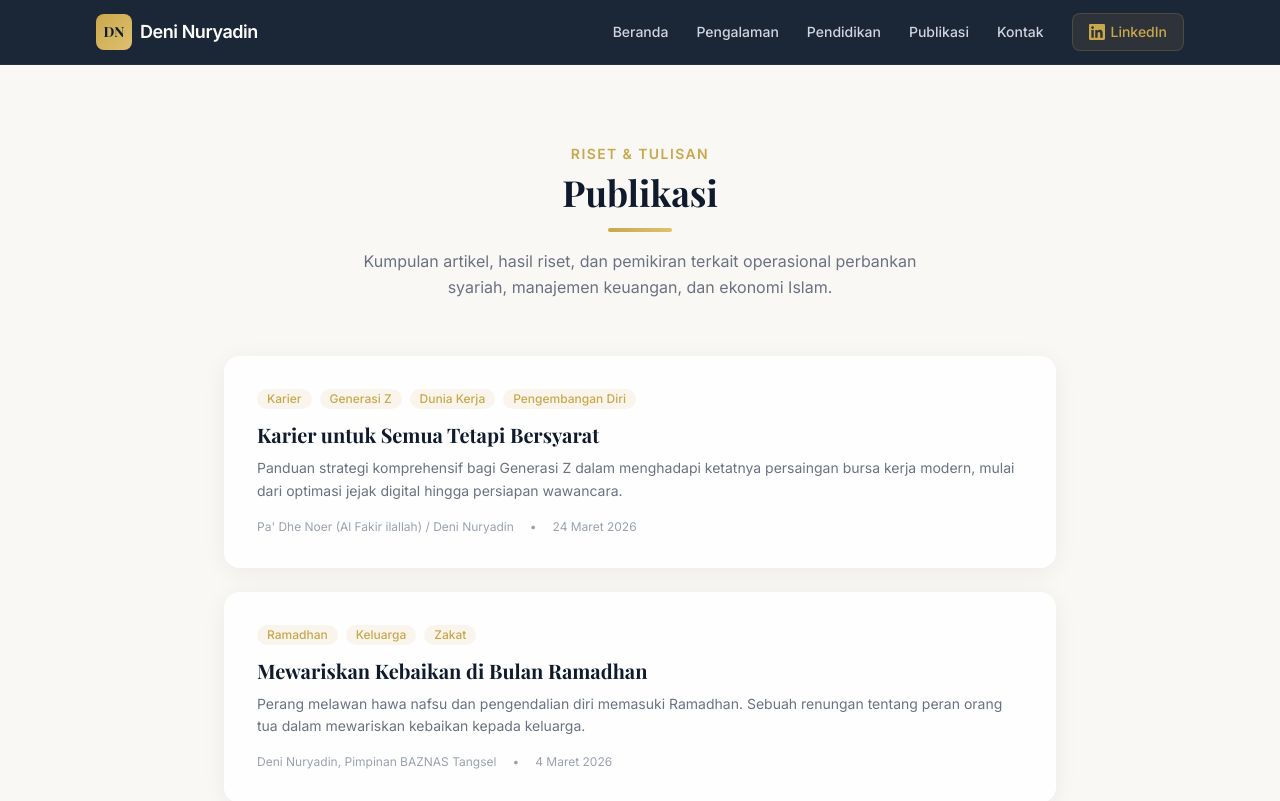
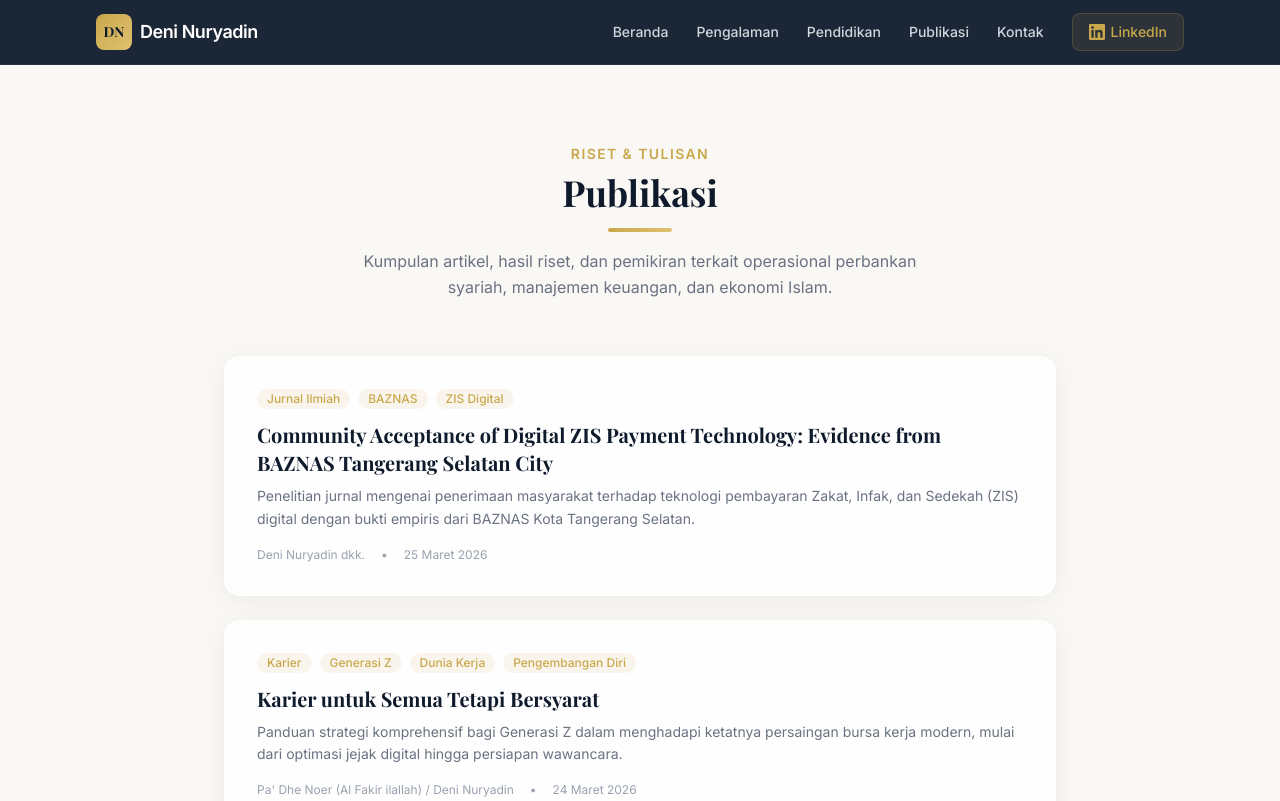
Before and after one commit to adnanaufal/padenur-website, a Next.js app: page /publikasi in a window 1280 px wide. Shown: the top 801 px of the page. Built offline with nearby package versions, Linux system fonts and the light colour scheme; a web font is replaced by a local one.

Commit message:
feat: add support for external links in publications and add digital ZIS journal

```diff
--- a/src/app/publikasi/page.tsx
+++ b/src/app/publikasi/page.tsx
@@ -45,7 +45,9 @@ export default function PublikasiPage() {
             {articles.map((article, index) => (
               <ScrollReveal key={article.slug} direction="up" delay={index * 0.1}>
                 <Link
-                  href={`/publikasi/${article.slug}`}
+                  href={article.externalLink || `/publikasi/${article.slug}`}
+                  target={article.externalLink ? "_blank" : undefined}
+                  rel={article.externalLink ? "noopener noreferrer" : undefined}
                   className="block glass-card rounded-2xl p-6 sm:p-8 hover:shadow-lg hover:shadow-gold/5 transition-all duration-300 group hover:-translate-y-0.5"
                 >
                   {/* Tags */}
--- a/src/components/FeaturedPublications.tsx
+++ b/src/components/FeaturedPublications.tsx
@@ -12,6 +12,7 @@ interface Article {
   date: string;
   author: string;
   tags: string[];
+  externalLink?: string;
 }
 
 export default function FeaturedPublications({ articles }: { articles: Article[] }) {
@@ -74,7 +75,12 @@ export default function FeaturedPublications({ articles }: { articles: Article[]
               )}
 
               <h3 className="text-2xl sm:text-3xl font-bold text-navy font-serif leading-snug mb-4">
-                <Link href={`/publikasi/${articles[currentIndex].slug}`} className="hover:text-gold transition-colors">
+                <Link
+                  href={articles[currentIndex].externalLink || `/publikasi/${articles[currentIndex].slug}`}
+                  target={articles[currentIndex].externalLink ? "_blank" : undefined}
+                  rel={articles[currentIndex].externalLink ? "noopener noreferrer" : undefined}
+                  className="hover:text-gold transition-colors"
+                >
                   {articles[currentIndex].title}
                 </Link>
               </h3>
@@ -96,7 +102,9 @@ export default function FeaturedPublications({ articles }: { articles: Article[]
                 </div>
 
                 <Link
-                  href={`/publikasi/${articles[currentIndex].slug}`}
+                  href={articles[currentIndex].externalLink || `/publikasi/${articles[currentIndex].slug}`}
+                  target={articles[currentIndex].externalLink ? "_blank" : undefined}
+                  rel={articles[currentIndex].externalLink ? "noopener noreferrer" : undefined}
                   className="text-sm font-semibold text-gold hover:text-gold-light transition-colors flex items-center gap-1"
                 >
                   Baca Selengkapnya
--- /dev/null
+++ b/src/content/community-acceptance-of-digital-zis.mdx
@@ -0,0 +1,23 @@
+---
+title: "Community Acceptance of Digital ZIS Payment Technology: Evidence from BAZNAS Tangerang Selatan City"
+date: "2026-03-25"
+excerpt: "Penelitian jurnal mengenai penerimaan masyarakat terhadap teknologi pembayaran Zakat, Infak, dan Sedekah (ZIS) digital dengan bukti empiris dari BAZNAS Kota Tangerang Selatan."
+author: "Deni Nuryadin dkk."
+tags: ["Jurnal Ilmiah", "BAZNAS", "ZIS Digital"]
+externalLink: "https://jurnal.ibik.ac.id/index.php/jimkes/article/view/4000/2752"
+---
+
+<div class="my-12 text-center">
+  <h2 class="text-2xl font-bold text-navy mb-4 font-serif">Artikel ini diterbitkan di portal jurnal eksternal.</h2>
+  <a
+    href="https://jurnal.ibik.ac.id/index.php/jimkes/article/view/4000/2752"
+    target="_blank"
+    rel="noopener noreferrer"
+    class="inline-flex items-center justify-center gap-2 bg-gradient-to-r from-gold to-gold-light hover:from-gold-dark hover:to-gold text-navy font-bold py-4 px-8 rounded-xl transition-all shadow-lg shadow-gold/20 hover:shadow-xl hover:-translate-y-1 hover:scale-105 duration-300"
+  >
+    Menuju ke Jurnal IBIK
+    <svg class="w-5 h-5" fill="none" stroke="currentColor" viewBox="0 0 24 24">
+      <path strokeLinecap="round" strokeLinejoin="round" strokeWidth="2" d="M10 6H6a2 2 0 00-2 2v10a2 2 0 002 2h10a2 2 0 002-2v-4M14 4h6m0 0v6m0-6L10 14" />
+    </svg>
+  </a>
+</div>
--- a/src/lib/mdx.ts
+++ b/src/lib/mdx.ts
@@ -13,6 +13,7 @@ export interface ArticleMeta {
   excerpt: string;
   author: string;
   tags: string[];
+  externalLink?: string;
 }
 
 export function getAllArticles(): ArticleMeta[] {
@@ -33,6 +34,7 @@ export function getAllArticles(): ArticleMeta[] {
       excerpt: data.excerpt || "",
       author: data.author || "Deni Nuryadin",
       tags: data.tags || [],
+      externalLink: data.externalLink || null,
     };
   });
 
@@ -59,6 +61,7 @@ export async function getArticleBySlug(slug: string) {
     excerpt: data.excerpt || "",
     author: data.author || "Deni Nuryadin",
     tags: data.tags || [],
+    externalLink: data.externalLink || null,
     contentHtml,
   };
 }
```
